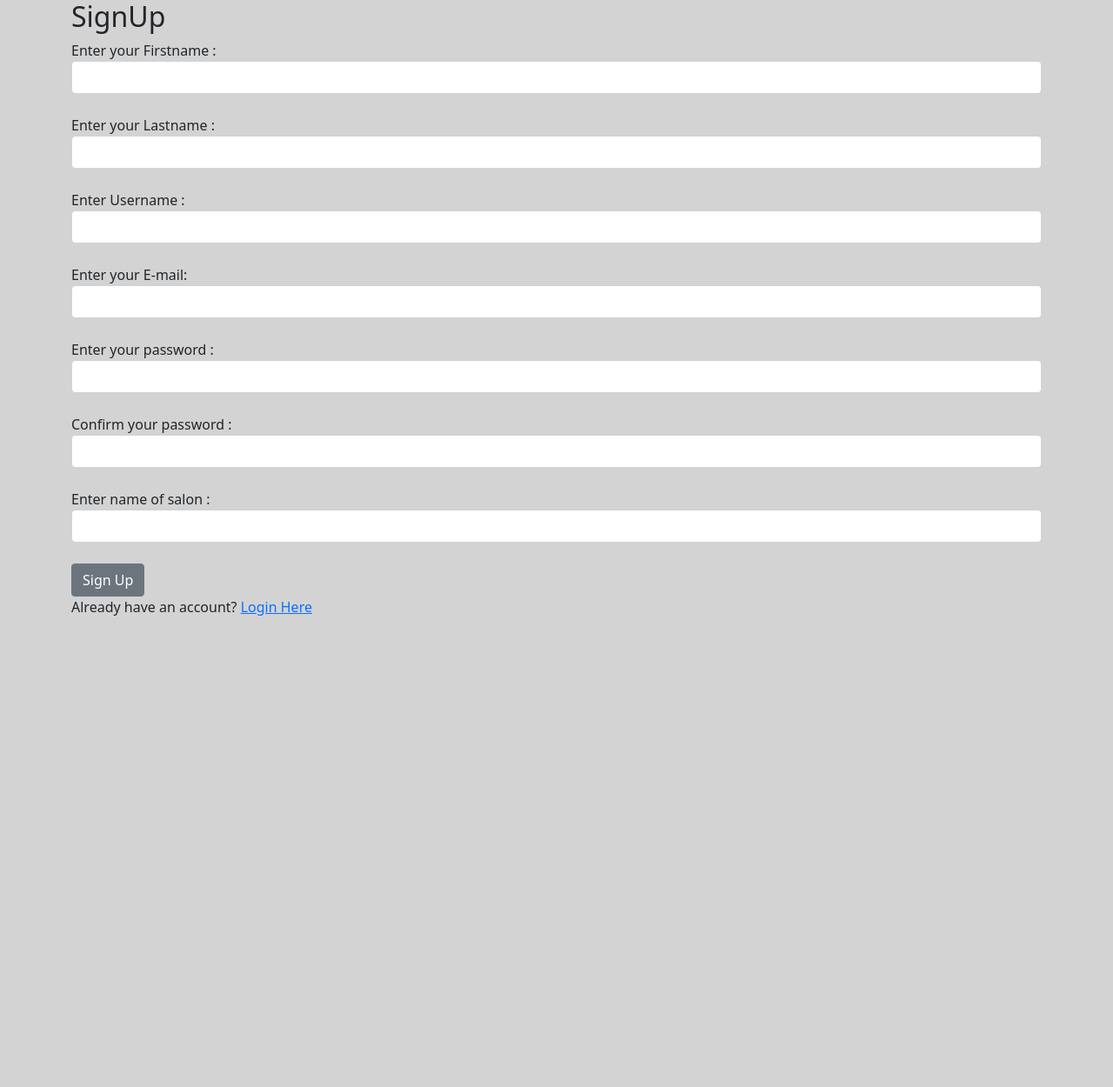
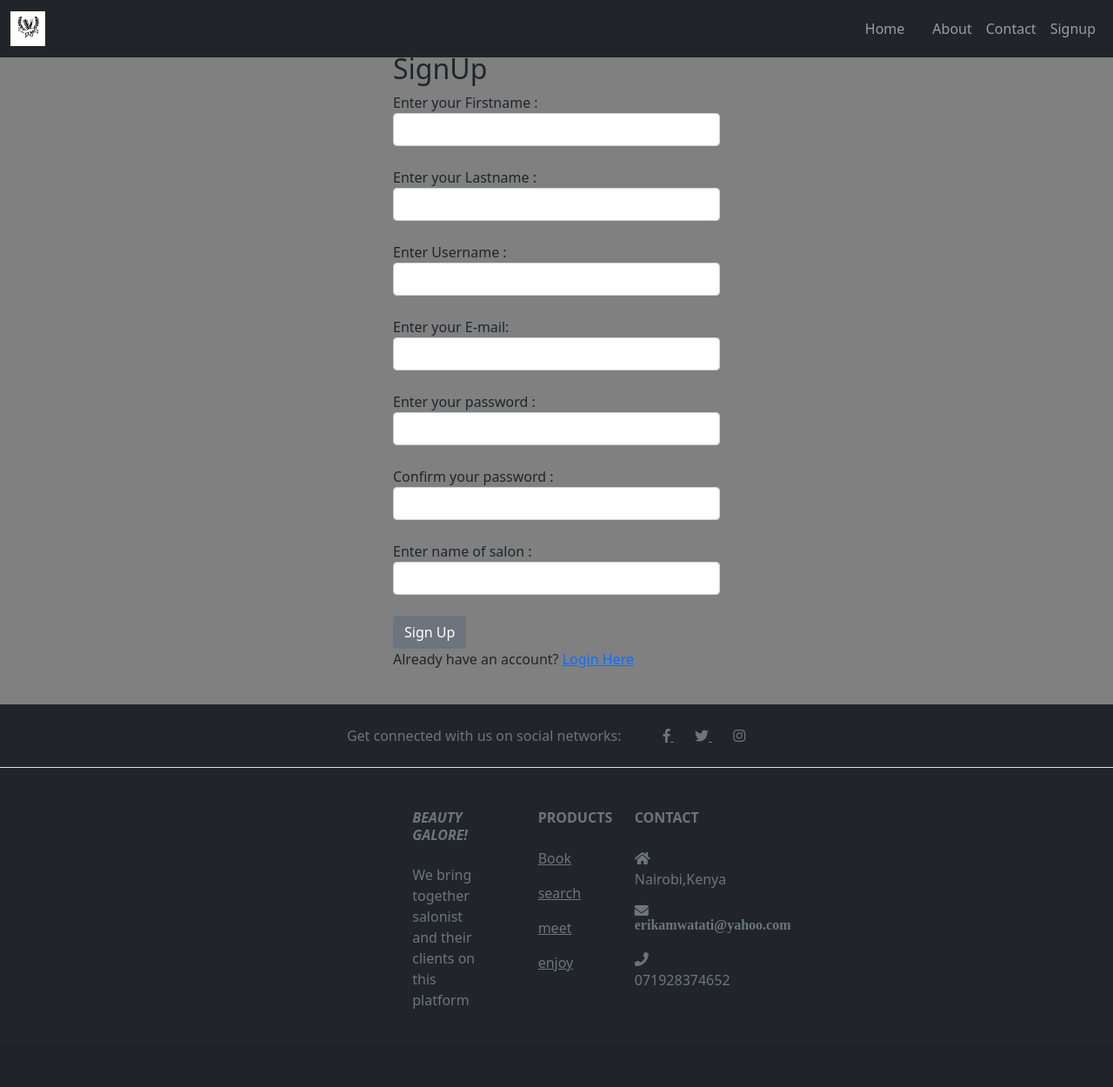
Before and after one commit to Peace-M/IS-Project, a PHP site: page /stylist/signup.php in a window 1280 px wide. Shown: the whole page at 87% size. Before the commit the page ends 708 px from the top, so only its background shows below. Run offline with PHP 8.4, Linux system fonts and the light colour scheme; some libraries are stand-ins or nearby versions.

Commit message:
added css

```diff
--- a/footer.php
+++ b/footer.php
@@ -35,7 +35,7 @@
                 <div class="col-md-3 col-lg-4 col-xl-3 mx-auto mb-4">
 
                     <h6 class="text-uppercase fw-bold mb-4">
-                        <i class="fas fa-gem me-3">Beauty Galore!</i>
+                        <i class="">Beauty Galore!</i>
                     </h6>
                     <p>
                         We bring together salonist and their clients on this platform
--- a/includes/functions.inc.php
+++ b/includes/functions.inc.php
@@ -134,6 +134,8 @@ function loginUser( $conn, $username,  $pwd){
       session_start();
       $_SESSION["customer_id"] = $usernameExists["customer_id"];
       $_SESSION["customer_username"] = $usernameExists["customer_username"];
+      $_SESSION["customer_firstname"] = $usernameExists["customer_firstname"];
+
       header("location:  ../index.php");
         exit();
     }
--- a/index.php
+++ b/index.php
@@ -2,6 +2,7 @@
 include "header.php";
 ?>
 <style>
+
    .y{
       background-color: black;
       height: 500px;
@@ -37,10 +38,10 @@ include "header.php";
      font-size: 75px;
    }
    </style>
-<section >
+<section class="main">
 
 <div class="jumbotron text-center y">
-<h1>Beauty Centre </h1>
+<h1>P&E </h1>
 
 </div>
 <br>
--- a/signup.php
+++ b/signup.php
@@ -12,7 +12,7 @@ require "header.php";
         width: 500px;
         border-radius: 20px;
         height: 710px;
-        background-color: indianred;
+        background-color: grey;
         padding:5px 5px 0px 10px ;
         background-image: url(images);
     }
--- a/stylist/footer.php
+++ b/stylist/footer.php
@@ -1,3 +1,96 @@
+
 </div>
+
+<br>
+<footer class="text-center  bg-dark text-muted">
+
+    <section class="d-flex justify-content-center  p-4 border-bottom">
+
+
+        <div class="me-5 d-none d-lg-block">
+            <span>Get connected with us on social networks:</span>
+        </div>
+
+        <div>
+            <a href="https://www.facebook.com/" class="me-4 text-reset">
+                <i class="fab fa-facebook-f"></i>
+            </a>
+            <a href="https://twitter.com/" class="me-4 text-reset">
+                <i class="fab fa-twitter"></i>
+            </a>
+            <a href="https://www.instagram.com/" class="me-4 text-reset">
+                <i class="fab fa-instagram"></i>
+            </a>
+
+        </div>
+
+    </section>
+
+
+
+    <section class="">
+        <div class="container text-center text-md-start mt-5">
+
+            <div class="row mt-3">
+
+                <div class="col-md-3 col-lg-4 col-xl-3 mx-auto mb-4">
+
+                    <h6 class="text-uppercase fw-bold mb-4">
+                        <i class="">Beauty Galore!</i>
+                    </h6>
+                    <p>
+                        We bring together salonist and their clients on this platform
+                    </p>
+                </div>
+
+                <div class="col-md-2 col-lg-2 col-xl-2 mx-auto mb-4">
+
+                    <h6 class="text-uppercase fw-bold mb-4">
+                        Products
+                    </h6>
+                    <p>
+                        <a href="#top" class="text-reset">Book</a>
+                    </p>
+                    <p>
+                        <a href="#top" class="text-reset">search</a>
+                    </p>
+                    <p>
+                        <a href="#top" class="text-reset">meet</a>
+                    </p>
+                    <p>
+                        <a href="#top" class="text-reset"> enjoy</a>
+                    </p>
+                </div>
+
+
+
+                <div class="col-md-4 col-lg-3 col-xl-3 mx-auto mb-md-0 mb-4">
+
+                    <h6 class="text-uppercase fw-bold mb-4">
+                        Contact
+                    </h6>
+                    <p><i class="fas fa-home me-3"></i> Nairobi,Kenya</p>
+                    <p>
+                        <i class="fas fa-envelope me-3"> erikamwatati@yahoo.com</i>
+
+                    </p>
+                    <p><i class="fas fa-phone me-3"></i> 071928374652</p>
+
+                </div>
+
+            </div>
+
+        </div>
+    </section>
+
+
+    <!-- Copyright -->
+    <div class="text-center p-4" style="background-color: rgba(0, 0, 0, 0.05);">
+
+    </div>
+    <!-- Copyright -->
+</footer>
+
 </body>
+
 </html>
--- a/stylist/header.php
+++ b/stylist/header.php
@@ -1,4 +1,6 @@
-
+<?php
+session_start();
+?>
 <!DOCTYPE html>
 <html lang="en">
 <head>
@@ -25,13 +27,56 @@
     <title> Salon Operations Management</title>
 </head>
 <body>
-    <style>
+<style type="text/css">
+        body {
+            padding-top: 60px;
+
+        }
         body{
-            background-color: lightgray;
+            /* background-image: url(../images/aesthetic.jpg); */
+            background-color: grey;
+            background-size: cover;
         }
     </style>
-    <nav>
+    <nav class="navbar navbar-expand-sm bg-dark navbar-dark fixed-top">
+        <div class="container-fluid">
 
+            <a class="navbar-brand" href="#">
+                <img src="images/logo.jpg" alt="Logo" style="width:40px;">
+            </a>
+
+            <!-- Links -->
+            <ul class="navbar-nav">
+                <li class="nav-item">
+                    <a class="nav-link" href="index.php">Home</a>
+                </li>
+
+                <li class="nav-item">
+                    <a class="nav-link" href="#"></a>
+                </li>
+                <li class="nav-item">
+                    <a class="nav-link" href="#">About</a>
+                </li>
+                <li class="nav-item">
+                    <a class="nav-link" href="#">Contact</a>
+                </li>
+                <?php
+                if (isset($_SESSION["stylist_id"])) {
+                    echo "<li class='nav-item'>
+                    <a class='nav-link'  href='salon.register.php'>Register salon</a></li>";
+
+                    echo "<li class='nav-item'>
+                <a class='nav-link'  href='.php'>Bookings</a></li>";
+                    echo "<li class='nav-item'>
+                <a class='nav-link'  href='includes/logout.inc.php'>Logout</a></li>";
+                } else {
+                    echo "<li class='nav-item'>
+                <a class='nav-link'  href='signup.php'>Signup</a></li>";
+                }
+                ?>
+
+            </ul>
+
+       </div>
     </nav>
-
     <div>
--- a/stylist/includes/functions.inc.php
+++ b/stylist/includes/functions.inc.php
@@ -124,7 +124,7 @@ function loginUser( $conn, $username, $pwd){
       session_start();
       $_SESSION["stylist_id"] = $usernameExists["stylist_id"];
       $_SESSION["stylist_username"] = $usernameExists["stylist_username"];
-      header("location:  ../salon.register.php");
+      header("location:  ../index.php");
         exit();
     }
 }
--- a/stylist/salon.register.php
+++ b/stylist/salon.register.php
@@ -91,6 +91,9 @@ require "header.php";
 
                     <button type="submit" class="btn btn-secondary" name="submit">Register</button>
 
+                    <br>
+                    <a href="index.php">back</a>
+
                 </div>
             </div>
 
--- a/stylist/signup.php
+++ b/stylist/signup.php
@@ -3,6 +3,10 @@ require "header.php";
 ?>
 
     <style type="text/css">
+    .container{
+        border: borderbox;
+        width: 400px;
+    }
 
 
     </style>
```
Also changed, not shown: header.php (+7 -5 lines), salons.php (added, +88 -0 lines), stylist/includes/logout.inc.php (added, +9 -0 lines), stylist/index.php (+33 -1 lines), Images/aesthetic.jpg (added), Images/brush.jpg (added), Images/brushing.jpg (added), Images/manicure.jpg (added), booking.php (added), 2 other files.
